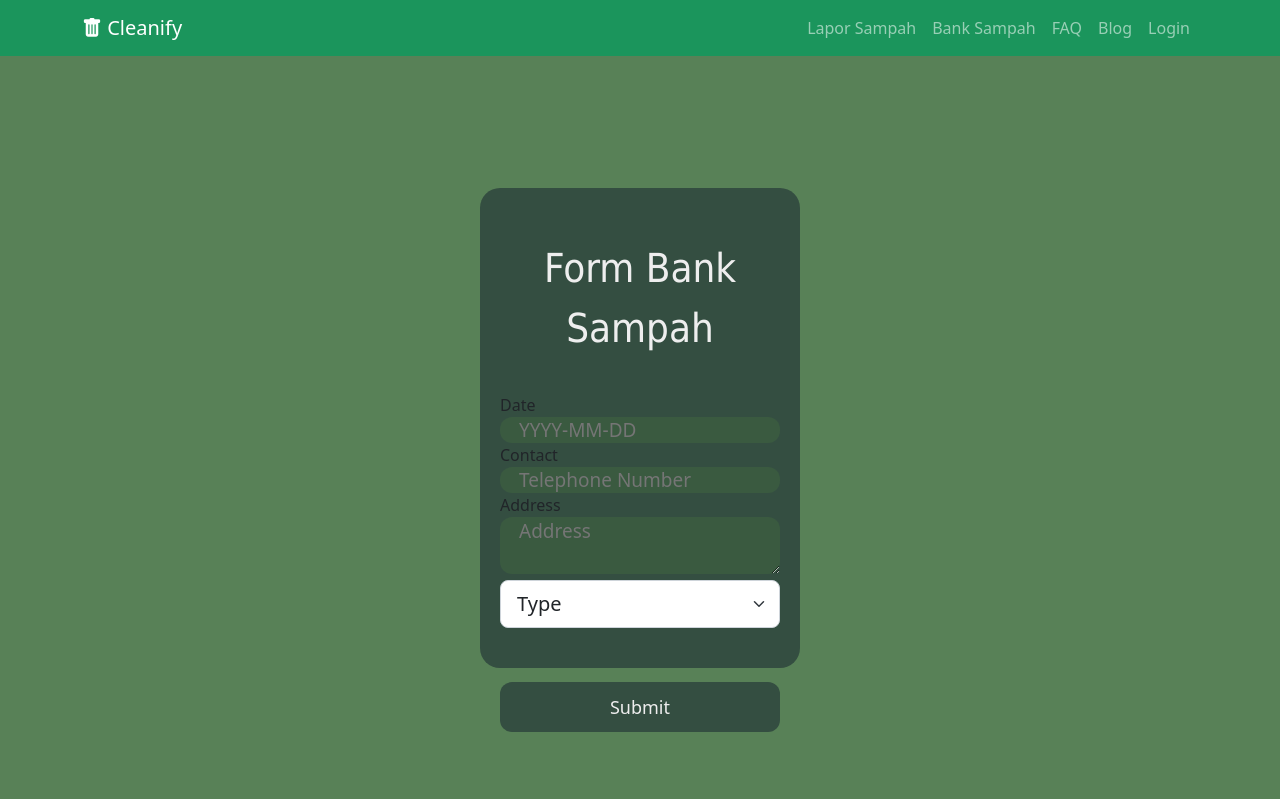
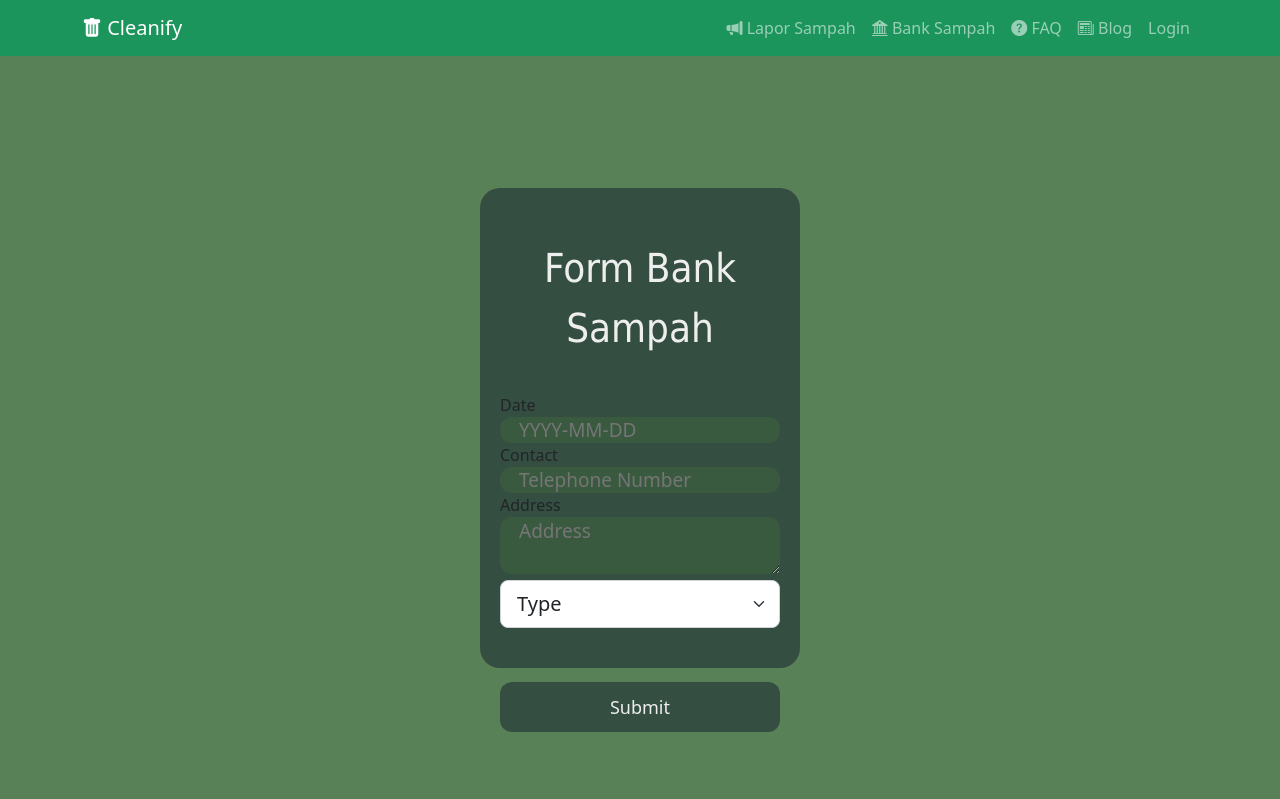
Before and after one commit to A03-PBP-2022/cleanify, a Django app: page /banksampah/ in a window 1280 px wide. Run offline with Django 4.2, Linux system fonts and the light colour scheme; some libraries are stand-ins or nearby versions.

Commit message:
Tambah icon ke navbar

```diff
--- a/templates/navbar.html
+++ b/templates/navbar.html
@@ -12,21 +12,21 @@
 			<div class="offcanvas-body">
 				<ul class="navbar-nav justify-content-end flex-grow-1">
 					<li class="nav-item">
-						<a class="nav-link" href="#">Lapor Sampah</a>
+						<a class="nav-link" href="#"><i class="bi bi-megaphone-fill"></i> Lapor Sampah</a>
 					</li>
 					<li class="nav-item">
-						<a class="nav-link" href='{% url "banksampah:create" %}'>Bank Sampah</a>
+						<a class="nav-link" href='{% url "banksampah:create" %}'><i class="bi bi-bank2"></i> Bank Sampah</a>
 					</li>
 					<li class="nav-item">
-						<a class="nav-link" href='#'>FAQ</a>
+						<a class="nav-link" href='#'><i class="bi bi-question-circle-fill"></i> FAQ</a>
 					</li>
 					<li class="nav-item">
-						<a class="nav-link" href='{% url "blog:index" %}'>Blog</a>
+						<a class="nav-link" href='{% url "blog:index" %}'><i class="bi bi-newspaper"></i> Blog</a>
 					</li>
 					{% if request.user.is_authenticated %}
 					<li class="nav-item dropdown">
 						<a class="nav-link dropdown-toggle" href="#" id="offcanvasNavbarDropdown" role="button" data-bs-toggle="dropdown" aria-expanded="false">
-							{{ request.user }}
+							<i class="bi bi-person-fill"></i> {{ request.user }}
 						</a>
 						<ul class="dropdown-menu" aria-labelledby="offcanvasNavbarDropdown">
 							<li><a class="dropdown-item" href="#">Settings</a></li>
```
